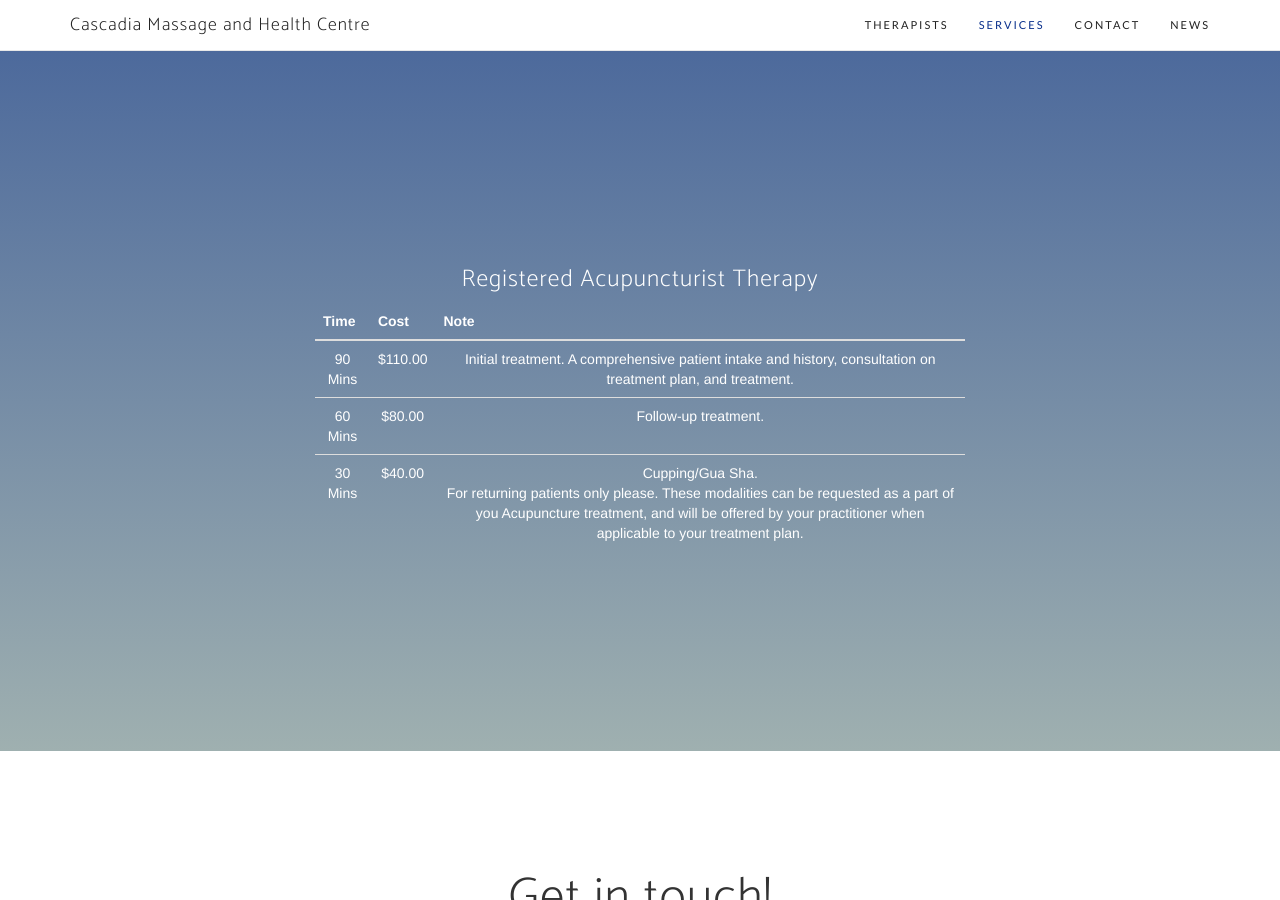
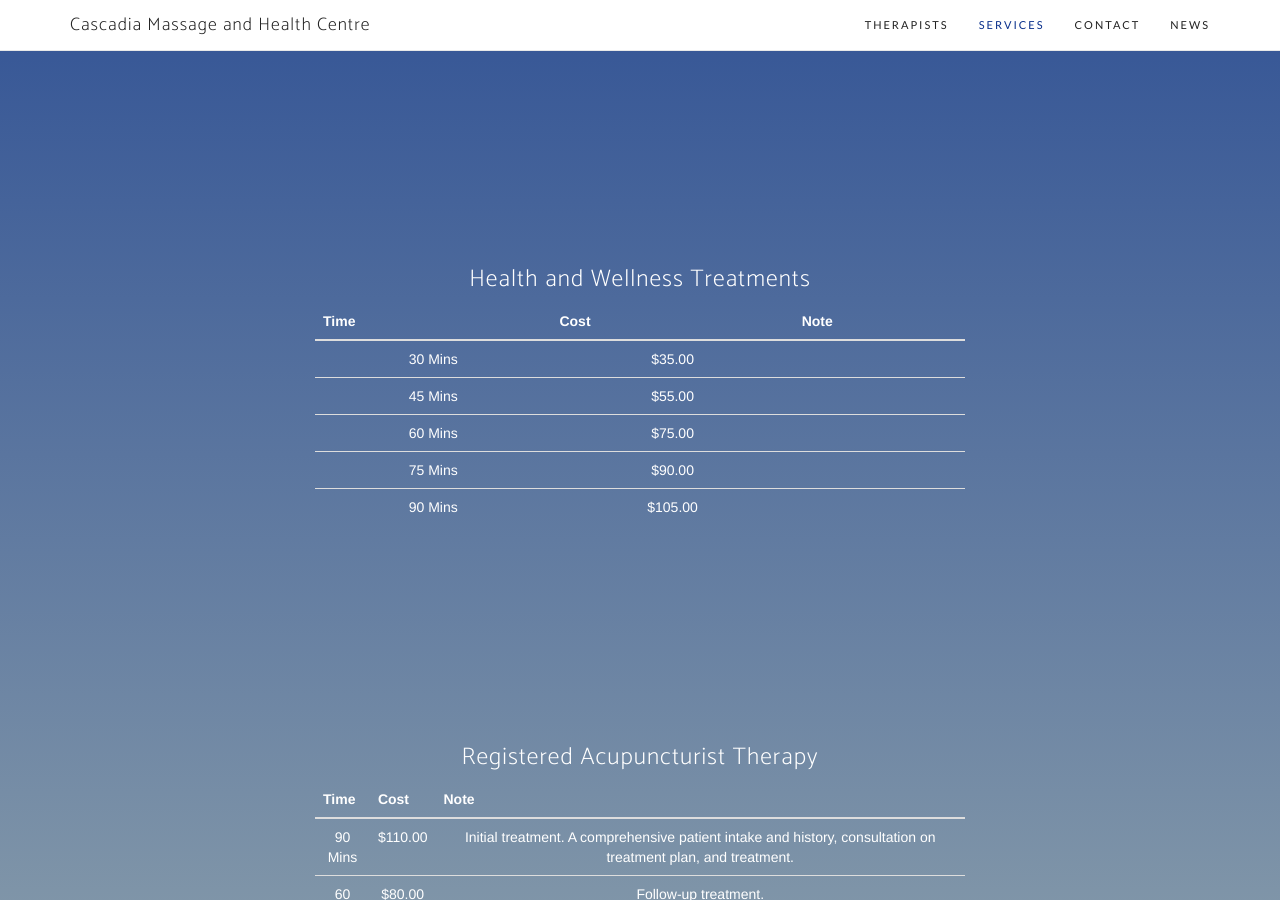
Before and after one commit to cbrucermt/cascadiahealth, a Jekyll site: the page built from index.html, in a window 1280 px wide and 900 px high, scrolled down 3344 px. Built offline with Jekyll 4.4.1, drawn with Linux system fonts in a browser that asks for light colours; nearby versions of some CDN libraries; some web fonts are replaced; the list of posts is cut into pages by our own code; some of the changed text lies outside the part shown.

Commit message:
Add Kiana's and Ozge's new services

```diff
--- a/index.html
+++ b/index.html
@@ -121,7 +121,45 @@ layout: main
                 </table>
             </div>
         </section>
-
+        <section class="row">
+            <h3>Health and Wellness Treatments</h3>
+            <div>
+                <table class="table" style="max-width: 65rem; margin: auto;">
+                    <thead>
+                        <th>Time</th>
+                        <th>Cost</th>
+                        <th>Note</th>
+                    </thead>
+                    <tbody>
+                        <tr>
+                            <td>30 Mins</td>
+                            <td>$35.00</td>
+                            <td></td>
+                        </tr>
+                        <tr>
+                            <td>45 Mins</td>
+                            <td>$55.00</td>
+                            <td></td>
+                        </tr>
+                        <tr>
+                            <td>60 Mins</td>
+                            <td>$75.00</td>
+                            <td></td>
+                        </tr>
+                        <tr>
+                            <td>75 Mins</td>
+                            <td>$90.00</td>
+                            <td></td>
+                        </tr>
+                        <tr>
+                            <td>90 Mins</td>
+                            <td>$105.00</td>
+                            <td></td>
+                        </tr>
+                    </tbody>
+                </table>
+            </div>
+        </section>
         <section class="row">
             <h3>Registered Acupuncturist Therapy</h3>
             <div>
@@ -146,6 +184,11 @@ layout: main
                         <td>30 Mins</td>
                         <td>$40.00</td>
                         <td>Cupping/Gua Sha. <br/> For returning patients only please. These modalities can be requested as a part of you Acupuncture treatment, and will be offered by your practitioner when applicable to your treatment plan.</td>
+                    </tr>
+                    <tr>
+                        <td>75 Mins</td>
+                        <td>$110.00</td>
+                        <td>Mei Zen Cosmetic Acupuncture</td>
                     </tr>
                     </tbody>
             </table>
```
